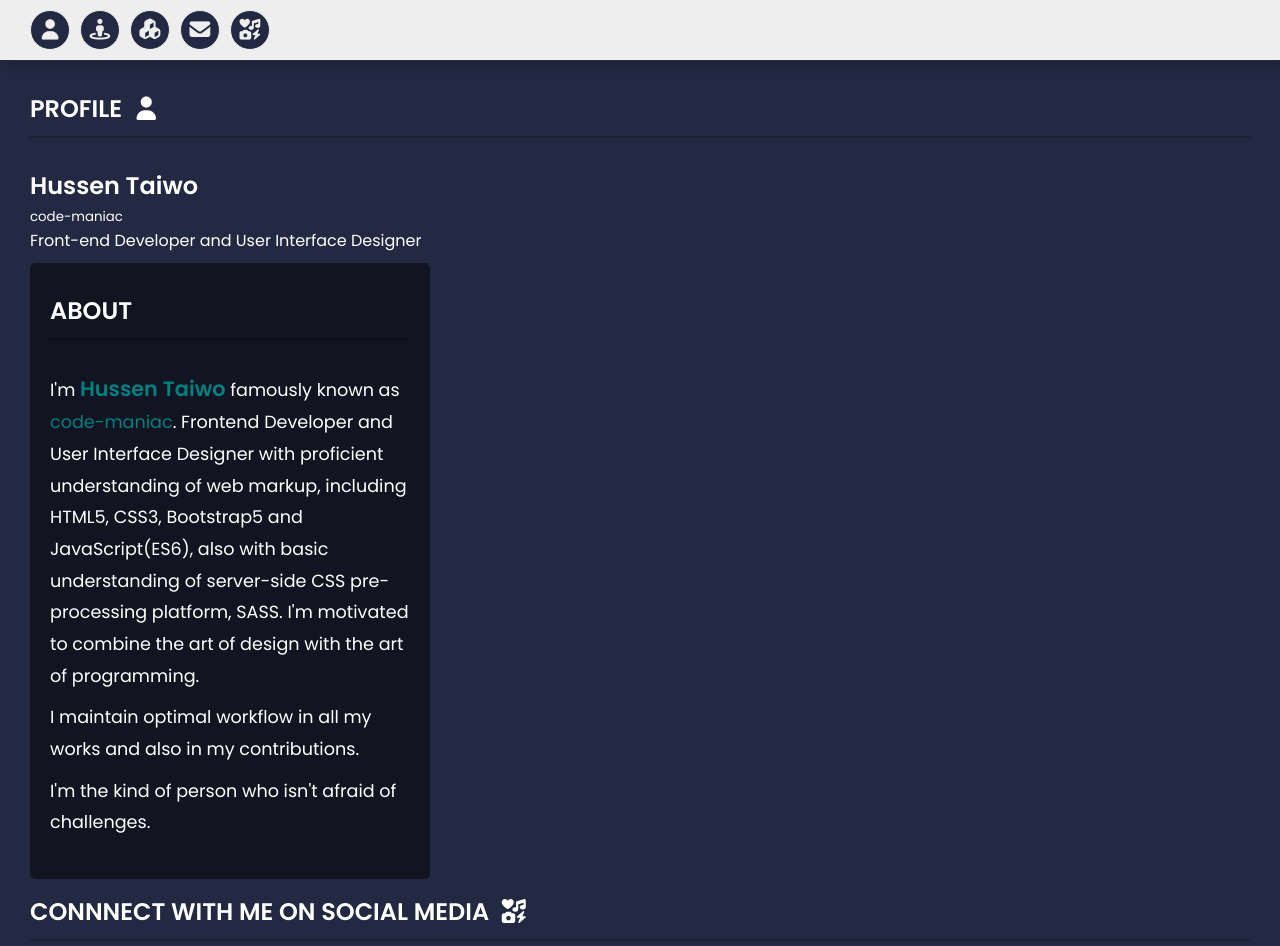
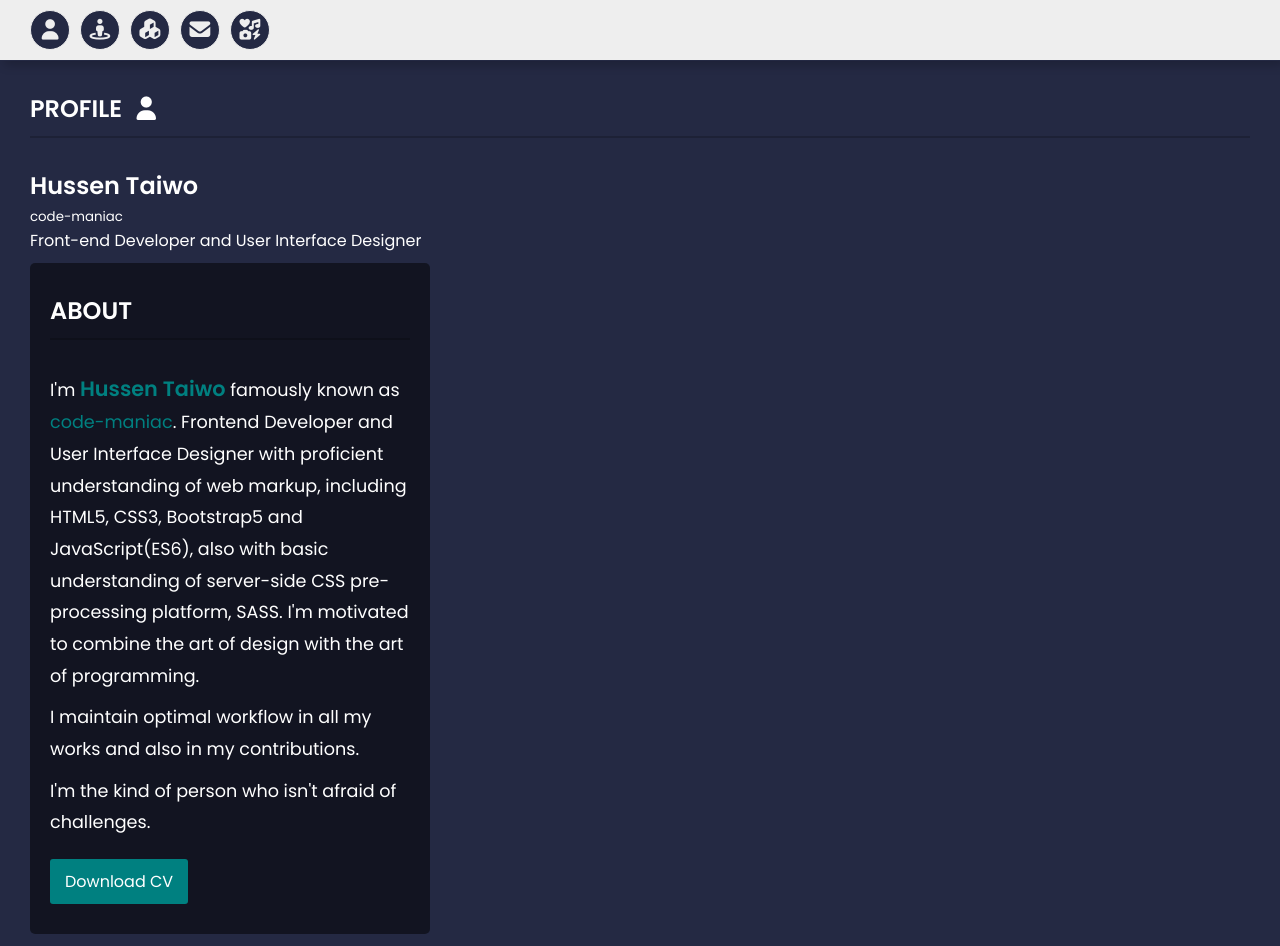
Before and after one commit to HuziTaiwo/codemaniac-profile, a plain HTML site: page index.html in a window 1280 px wide. Shown: the top 946 px of the page. Drawn offline with Linux system fonts and the light colour scheme.

Commit message:
adding a professional CV

```diff
--- a/index.html
+++ b/index.html
@@ -55,6 +55,7 @@
         I maintain optimal workflow in all my works and also in my contributions.
       </p>
       <p>I'm the kind of person who isn't afraid of challenges.</p>
+      <a class="download" href="images\cv-hussen-taiwo.pdf" target="_blank" download="hussen-taiwo's cv">Download CV</a>
     </div>
     <div id="social">
       <h2>Connnect with me on social media <i class="fas fa-icons"></i></h2>
--- a/styles.css
+++ b/styles.css
@@ -137,6 +137,15 @@ nav p {
 .about small {
   color: teal;
   font-size: 1.1rem;
+}
+.download {
+  background: teal;
+  padding: 10px 15px;
+  border-radius: 3px;
+  text-decoration: none;
+  color: #fff;
+  margin-top: 10px;
+  display: inline-block;
 }
 
 /*END*/
```
Also changed, not shown: 1 other file.
